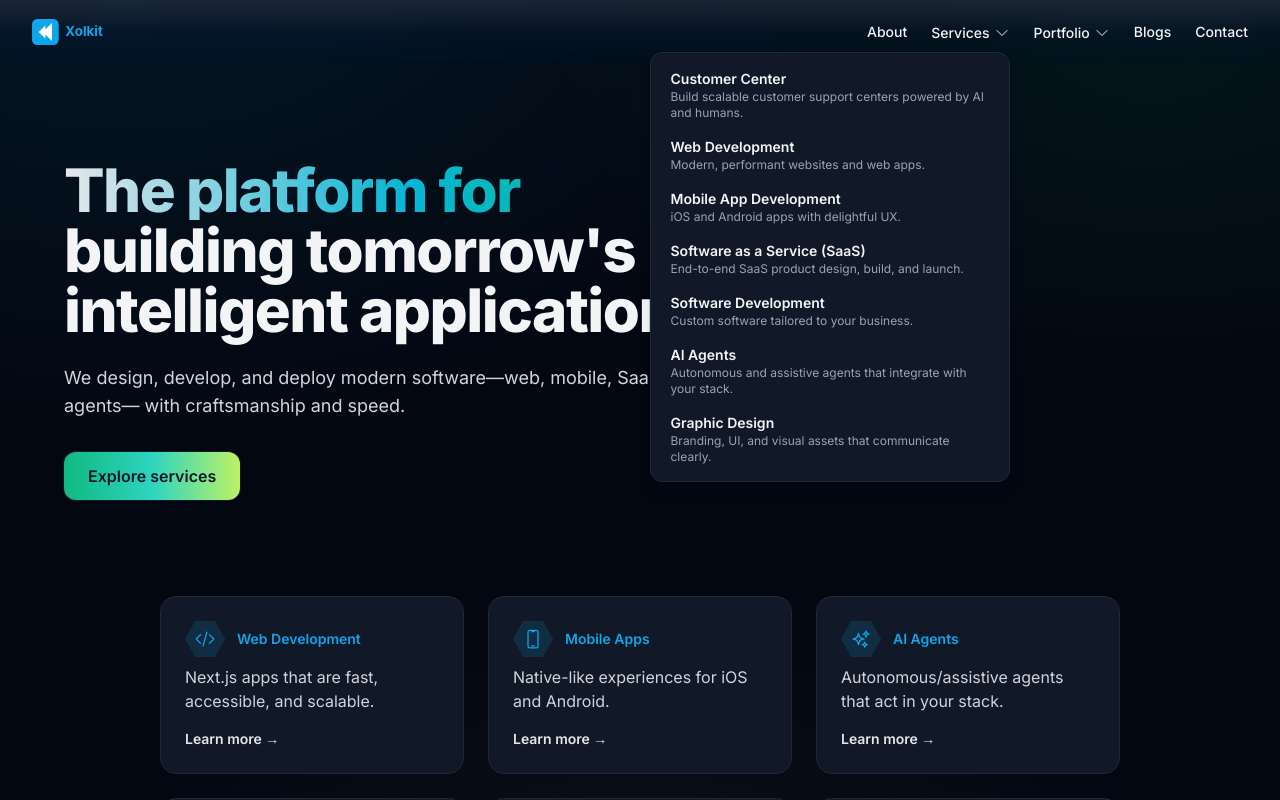
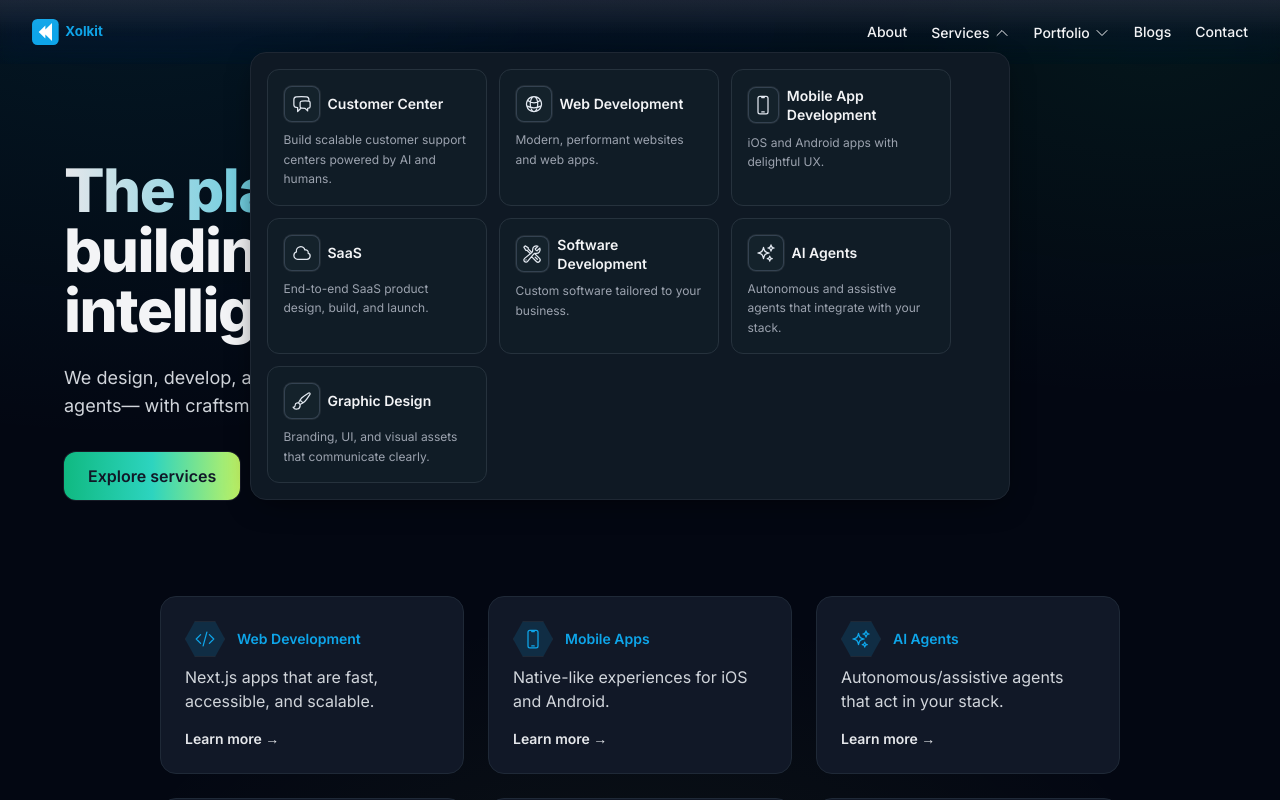
Before and after one commit to shahrukh-tanveer/xolkitweb, a Next.js app: page / in a window 1280 px wide. Both pictures are taken after a click on the button "Services". Shown: the top 800 px of the page. Built offline with nearby package versions, Linux system fonts and the light colour scheme.

Commit message:
dropdown changes

```diff
--- a/app/page.js
+++ b/app/page.js
@@ -13,7 +13,7 @@ export default function HomePage() {
   return (
     <section className="relative overflow-hidden">
       <div className="relative container-px py-16 sm:py-24">
-        {/* Wrapper centered horizontally; inner text left so line starts align */}
+        {/* Left Centered Wrapper */}
         <div className="w-full max-w-3xl ">
           <h1 className="text-4xl sm:text-6xl font-extrabold tracking-tight leading-tight mx-auto">
             <span className="gradient-text block">The platform for</span>
--- a/components/Navbar.js
+++ b/components/Navbar.js
@@ -3,22 +3,34 @@ import Link from "next/link";
 import Image from "next/image";
 import { Fragment, useState, useEffect } from "react";
 import { Menu, Transition, Disclosure } from "@headlessui/react";
-import { ChevronDownIcon, Bars3Icon, XMarkIcon } from "@heroicons/react/24/outline";
+import {
+  ChevronDownIcon,
+  Bars3Icon,
+  XMarkIcon,
+  ChatBubbleLeftRightIcon,
+  GlobeAltIcon,
+  DevicePhoneMobileIcon,
+  CloudIcon,
+  WrenchScrewdriverIcon,
+  SparklesIcon,
+  PaintBrushIcon,
+  SwatchIcon
+} from "@heroicons/react/24/outline";
 
 const services = [
-  { name: "Customer Center", href: "/services/customer-center", description: "Build scalable customer support centers powered by AI and humans." },
-  { name: "Web Development", href: "/services/web-development", description: "Modern, performant websites and web apps." },
-  { name: "Mobile App Development", href: "/services/mobile-app-development", description: "iOS and Android apps with delightful UX." },
-  { name: "Software as a Service (SaaS)", href: "/services/saas", description: "End-to-end SaaS product design, build, and launch." },
-  { name: "Software Development", href: "/services/software-development", description: "Custom software tailored to your business." },
-  { name: "AI Agents", href: "/services/ai-agents", description: "Autonomous and assistive agents that integrate with your stack." },
-  { name: "Graphic Design", href: "/services/graphic-design", description: "Branding, UI, and visual assets that communicate clearly." },
+  { name: "Customer Center", href: "/services/customer-center", description: "Build scalable customer support centers powered by AI and humans.", Icon: ChatBubbleLeftRightIcon },
+  { name: "Web Development", href: "/services/web-development", description: "Modern, performant websites and web apps.", Icon: GlobeAltIcon },
+  { name: "Mobile App Development", href: "/services/mobile-app-development", description: "iOS and Android apps with delightful UX.", Icon: DevicePhoneMobileIcon },
+  { name: "SaaS", href: "/services/saas", description: "End-to-end SaaS product design, build, and launch.", Icon: CloudIcon },
+  { name: "Software Development", href: "/services/software-development", description: "Custom software tailored to your business.", Icon: WrenchScrewdriverIcon },
+  { name: "AI Agents", href: "/services/ai-agents", description: "Autonomous and assistive agents that integrate with your stack.", Icon: SparklesIcon },
+  { name: "Graphic Design", href: "/services/graphic-design", description: "Branding, UI, and visual assets that communicate clearly.", Icon: PaintBrushIcon },
 ];
 
 const portfolio = [
-  { name: "Logo Design", href: "/portfolio/logo-design", description: "Marks, wordmarks, and brand systems." },
-  { name: "Web Development", href: "/portfolio/web-development", description: "Web projects and case studies." },
-  { name: "App Development", href: "/portfolio/app-development", description: "Mobile and desktop apps." },
+  { name: "Logo Design", href: "/portfolio/logo-design", description: "Marks, wordmarks, and brand systems.", Icon: SwatchIcon },
+  { name: "Web Development", href: "/portfolio/web-development", description: "Web projects and case studies.", Icon: GlobeAltIcon },
+  { name: "App Development", href: "/portfolio/app-development", description: "Mobile and desktop apps.", Icon: DevicePhoneMobileIcon },
 ];
 
 export default function Navbar() {
@@ -48,7 +60,7 @@ export default function Navbar() {
   }, [solid]);
 
   return (
-  <header className={`fixed inset-x-0 top-0 z-50 transition-colors duration-500 ${solid ? "navbar-solid shadow-[0_8px_32px_-10px_rgba(0,0,0,0.85)]" : "navbar-initial"} ${shrink ? "navbar-shrink" : ""} ${justActivated ? "navbar-solid-enter" : ""}`}>
+  <header className={`fixed inset-x-0 top-0 z-50 transition-colors duration-500 ${solid ? "navbar-solid" : "navbar-initial"} ${shrink ? "navbar-shrink" : ""} ${justActivated ? "navbar-solid-enter" : ""}`}>
       <nav className="container-px">
         <div className="nav-inner flex items-center justify-between">
           <div className="flex items-center gap-3">
@@ -61,18 +73,23 @@ export default function Navbar() {
             <Link href="/about" className="text-sm font-medium hover:text-brand">About</Link>
 
             <Menu as="div" className="relative inline-block text-left">
-              <Menu.Button className="inline-flex items-center gap-1 text-sm font-medium hover:text-brand">
-                Services
-                <ChevronDownIcon className="h-4 w-4"/>
+              <Menu.Button className="inline-flex items-center gap-1 text-sm font-medium hover:text-brand group">
+                <span>Services</span>
+                <ChevronDownIcon className="h-4 w-4 transition-transform group-data-[headlessui-state~=open]:rotate-180"/>
               </Menu.Button>
-              <Transition as={Fragment} enter="transition ease-out duration-100" enterFrom="transform opacity-0 scale-95" enterTo="transform opacity-100 scale-100" leave="transition ease-in duration-75" leaveFrom="transform opacity-100 scale-100" leaveTo="transform opacity-0 scale-95">
-                <Menu.Items className="absolute right-0 mt-2 w-[360px] origin-top-right rounded-xl border border-gray-800 bg-gray-900 shadow-lg ring-1 ring-black/20 focus:outline-none p-2">
+              <Transition as={Fragment} enter="transition ease-out duration-150" enterFrom="opacity-0 -translate-y-2" enterTo="opacity-100 translate-y-0" leave="transition ease-in duration-100" leaveFrom="opacity-100 translate-y-0" leaveTo="opacity-0 -translate-y-1">
+                <Menu.Items className="!absolute right-0 top-full mt-2 z-[60] w-[min(760px,92vw)] origin-top-right focus:outline-none p-4 flex flex-wrap gap-3 rounded-2xl bg-[#0f1924] border border-[#1e2733] shadow-[0_8px_32px_-12px_rgba(0,0,0,0.8)]">
                   {services.map((item) => (
                     <Menu.Item key={item.href}>
                       {({ active }) => (
-                        <Link href={item.href} className={`block rounded-lg px-3 py-2 ${active ? "bg-gray-800" : ""}`}>
-                          <div className="text-sm font-semibold text-gray-100">{item.name}</div>
-                          <div className="text-xs text-gray-400">{item.description}</div>
+                        <Link href={item.href} className={`group/item relative flex flex-col gap-2 rounded-xl p-4 w-[220px] flex-shrink-0 border border-[#26323d] ${active ? "bg-[#16212c]" : "bg-[#101c26]"} hover:bg-[#1b2732] hover:border-slate-400/40 transition`}>
+                          <div className="flex items-center gap-2">
+                            <span className="inline-flex h-9 w-9 items-center justify-center rounded-lg bg-[#14222b] border border-slate-500/40 text-slate-200 shadow-[0_0_0_1px_rgba(255,255,255,0.07)]">
+                              <item.Icon className="h-5 w-5" />
+                            </span>
+                            <span className="text-sm font-semibold text-gray-100 leading-snug">{item.name}</span>
+                          </div>
+                          <div className="text-xs text-gray-400 leading-relaxed line-clamp-3">{item.description}</div>
                         </Link>
                       )}
                     </Menu.Item>
@@ -82,18 +99,23 @@ export default function Navbar() {
             </Menu>
 
             <Menu as="div" className="relative inline-block text-left">
-              <Menu.Button className="inline-flex items-center gap-1 text-sm font-medium hover:text-brand">
-                Portfolio
-                <ChevronDownIcon className="h-4 w-4"/>
+              <Menu.Button className="inline-flex items-center gap-1 text-sm font-medium hover:text-brand group">
+                <span>Portfolio</span>
+                <ChevronDownIcon className="h-4 w-4 transition-transform group-data-[headlessui-state~=open]:rotate-180"/>
               </Menu.Button>
-              <Transition as={Fragment} enter="transition ease-out duration-100" enterFrom="transform opacity-0 scale-95" enterTo="transform opacity-100 scale-100" leave="transition ease-in duration-75" leaveFrom="transform opacity-100 scale-100" leaveTo="transform opacity-0 scale-95">
-                <Menu.Items className="absolute right-0 mt-2 w-[320px] origin-top-right rounded-xl border border-gray-800 bg-gray-900 shadow-lg ring-1 ring-black/20 focus:outline-none p-2">
+              <Transition as={Fragment} enter="transition ease-out duration-150" enterFrom="opacity-0 -translate-y-2" enterTo="opacity-100 translate-y-0" leave="transition ease-in duration-100" leaveFrom="opacity-100 translate-y-0" leaveTo="opacity-0 -translate-y-1">
+                <Menu.Items className="absolute right-0 top-full mt-2 z-[60] w-[min(520px,92vw)] origin-top-right focus:outline-none p-4 grid grid-cols-1 sm:grid-cols-2 gap-3 rounded-2xl bg-[#0f1924] border border-[#1e2733] shadow-[0_8px_32px_-12px_rgba(0,0,0,0.8)]">
                   {portfolio.map((item) => (
                     <Menu.Item key={item.href}>
                       {({ active }) => (
-                        <Link href={item.href} className={`block rounded-lg px-3 py-2 ${active ? "bg-gray-800" : ""}`}>
-                          <div className="text-sm font-semibold text-gray-100">{item.name}</div>
-                          <div className="text-xs text-gray-400">{item.description}</div>
+                        <Link href={item.href} className={`group/item relative flex gap-3 rounded-xl p-4 border border-[#26323d] ${active ? "bg-[#16212c]" : "bg-[#101c26]"} hover:bg-[#1b2732] hover:border-slate-400/40 transition`}>
+                          <span className="inline-flex h-10 w-10 items-center justify-center rounded-lg bg-[#14222b] border border-slate-500/40 text-slate-200 shadow-[0_0_0_1px_rgba(255,255,255,0.07)]">
+                            <item.Icon className="h-5 w-5" />
+                          </span>
+                          <span className="flex flex-col">
+                            <span className="text-sm font-semibold text-gray-100">{item.name}</span>
+                            <span className="text-xs text-gray-400 leading-relaxed">{item.description}</span>
+                          </span>
                         </Link>
                       )}
                     </Menu.Item>
@@ -124,9 +146,12 @@ export default function Navbar() {
                       <span>Services</span>
                       <ChevronDownIcon className={`h-4 w-4 transition ${open ? "rotate-180" : ""}`} />
                     </Disclosure.Button>
-                    <Disclosure.Panel className="pl-3">
+                    <Disclosure.Panel className="pl-3 grid grid-cols-1 gap-1">
                       {services.map((s) => (
-                        <Link key={s.href} href={s.href} className="block rounded-md px-3 py-2 text-sm hover:bg-gray-800">{s.name}</Link>
+                        <Link key={s.href} href={s.href} className="flex items-center gap-2 rounded-md px-3 py-2 text-sm hover:bg-[#1b2732] border border-transparent hover:border-slate-400/40 transition">
+                          {s.Icon && <s.Icon className="h-4 w-4 text-slate-300" />}
+                          {s.name}
+                        </Link>
                       ))}
                     </Disclosure.Panel>
                   </div>
@@ -139,9 +164,12 @@ export default function Navbar() {
                       <span>Portfolio</span>
                       <ChevronDownIcon className={`h-4 w-4 transition ${open ? "rotate-180" : ""}`} />
                     </Disclosure.Button>
-                    <Disclosure.Panel className="pl-3">
+                    <Disclosure.Panel className="pl-3 grid grid-cols-1 gap-1">
                       {portfolio.map((p) => (
-                        <Link key={p.href} href={p.href} className="block rounded-md px-3 py-2 text-sm hover:bg-gray-800">{p.name}</Link>
+                        <Link key={p.href} href={p.href} className="flex items-center gap-2 rounded-md px-3 py-2 text-sm hover:bg-[#1b2732] border border-transparent hover:border-slate-400/40 transition">
+                          {p.Icon && <p.Icon className="h-4 w-4 text-slate-300" />}
+                          {p.name}
+                        </Link>
                       ))}
                     </Disclosure.Panel>
                   </div>
```
Also changed, not shown: app/globals.css (+6 -13 lines).
